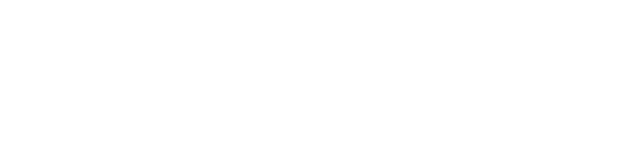
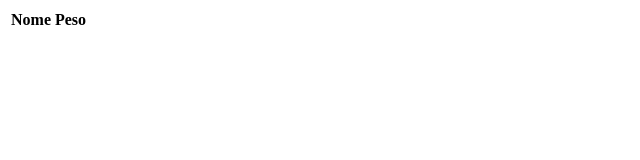
Before and after one commit to vmqxdv/js-snack-es6, a plain HTML site: page snack-1/index.html in a window 1280 px wide. Shown: the full height of the page, 0-640 px from the left. Drawn offline with Linux system fonts and the light colour scheme.

Commit message:
feat: Trasformata la lista in una tabella

```diff
--- a/snack-1/index.html
+++ b/snack-1/index.html
@@ -7,7 +7,12 @@
 </head>
 <body>
 
-  <ul id="bikes-data-list"></ul>
+  <table id="bikes-data-list">
+    <tr>
+      <th>Nome</th>
+      <th>Peso</th>
+    </tr>
+  </table>
 
   <script src="script.js"></script>
 </body>
```
